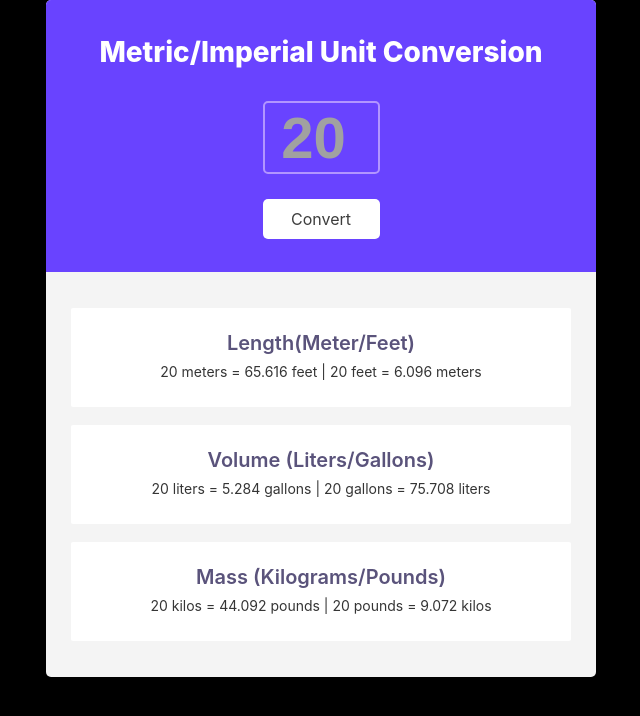
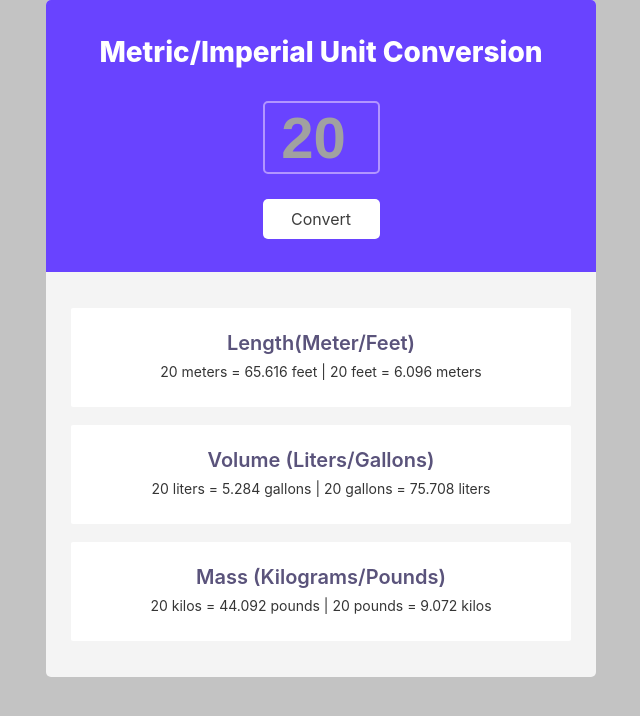
Before and after one commit to goldenokeama/unit-converter, a website built with Vite: page index.html in a window 1280 px wide. Shown: the whole page, without its empty margins (319-959 px from the left). Built offline with nearby package versions, Linux system fonts and the light colour scheme.

Commit message:
changed the background color of the body

```diff
--- a/index.css
+++ b/index.css
@@ -11,7 +11,7 @@ body {
   text-align: center;
   color: #ffffff;
 
-  background-color: black;
+  background-color: #c3c3c3;
 }
 
 .container {
```
